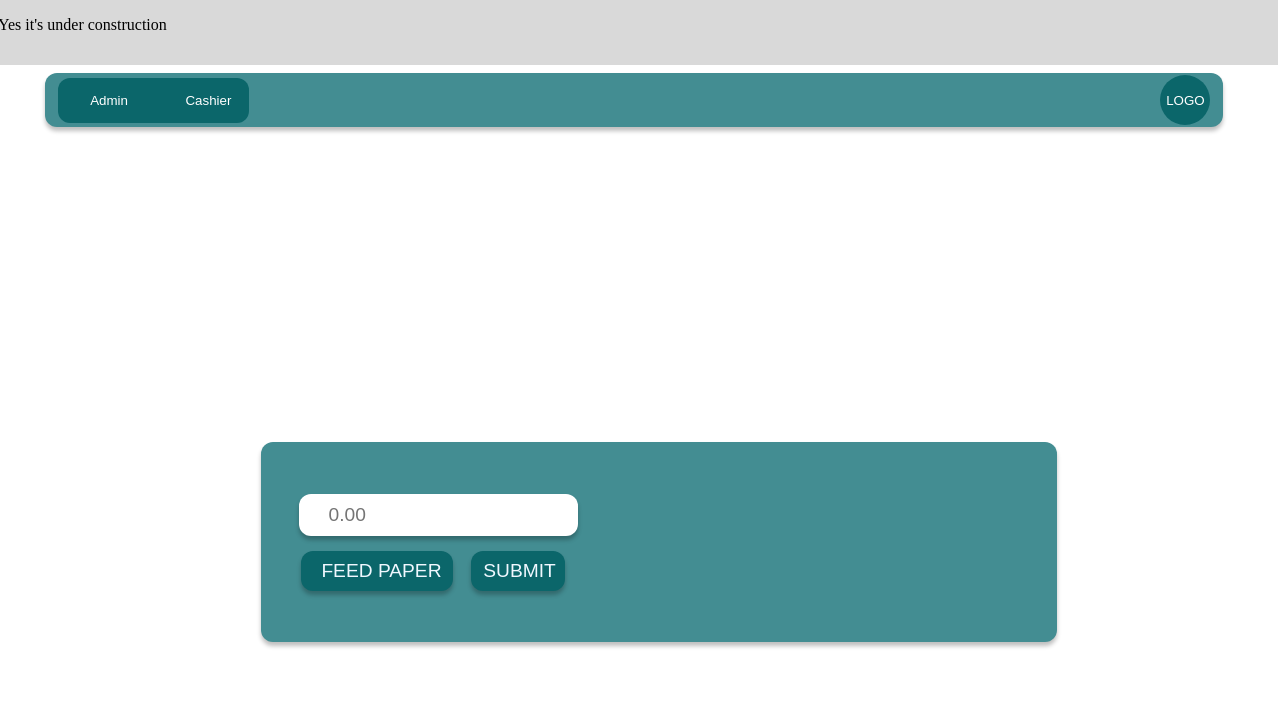
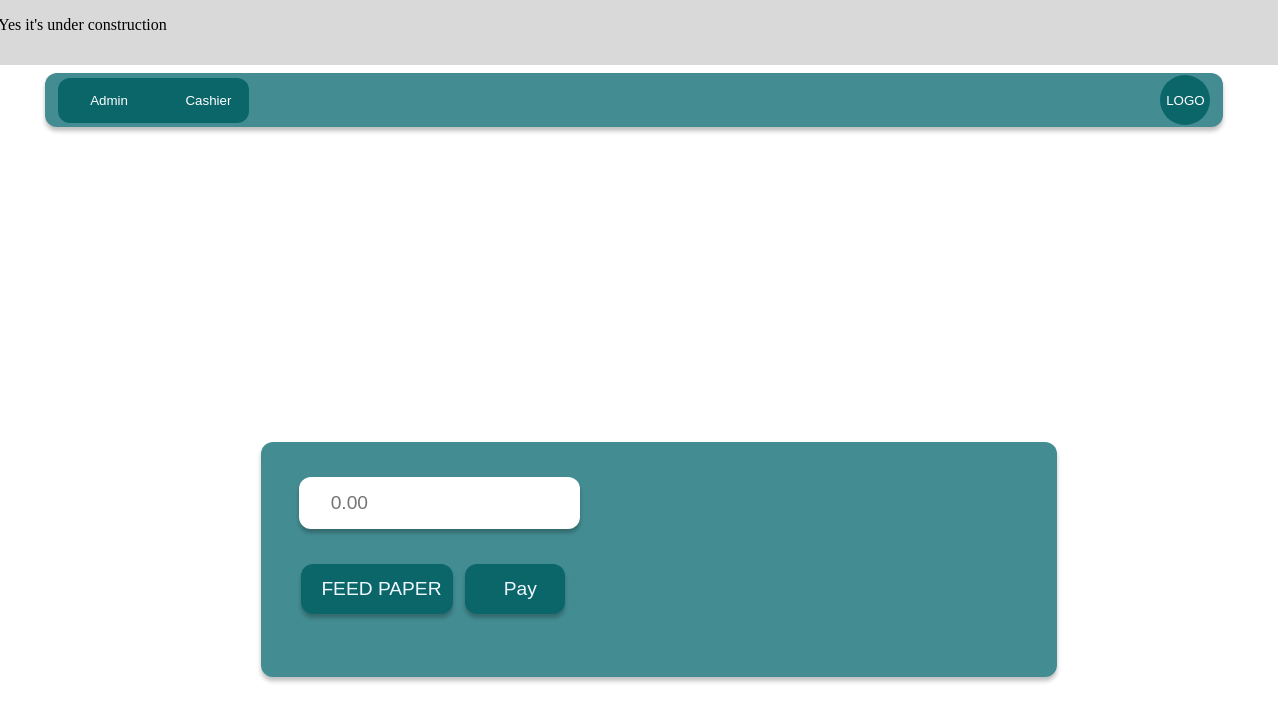
Before and after one commit to Shelly271/POS, an Angular app: page / in a window 1280 px wide. Shown: the top 722 px of the page. Built offline with nearby package versions, Linux system fonts and the light colour scheme.

Commit message:
Commiting functioning home page

```diff
--- a/src/app/shared/components/home/home.component.css
+++ b/src/app/shared/components/home/home.component.css
@@ -71,28 +71,27 @@ form {
     display: flex;
     justify-content: space-between;
     flex-direction: row;
-    align-items: center;
-    align-self: center;
-    margin-top:35%;
+    padding-top: 35px;
+    margin-top: 35%;
     margin-left: 20%;
-    padding-left:  3%;
+    padding-left: 3%;
     height: 200px;
     width: 60%;
     background-color: #438D92;
     border-radius: 12px;
     box-shadow: 0px 4px 4px rgba(0, 0, 0, 0.25);
+}
 
-
-}
-.buttons{
+.buttons {
     display: flex;
     justify-content: space-between;
     flex-direction: row;
     align-items: center;
     align-self: center;
-    padding-top: 15px;
+    padding-top: 35px;
 }
-.btn{
+
+.btn {
     border-radius: 12px;
     font-size: larger;
     padding-left: 12%;
@@ -102,18 +101,25 @@ box-shadow: 0px 4px 4px rgba(0, 0, 0, 0.25);
     width: 120%;
     margin-left: 2%;
     border: none;
-height: 40px;
+    height: 50px;
 }
- .btn:hover{
+
+.btn:hover {
     background-color: #ffffff;
     color: #0B666A;
 }
-.amount{
+
+#payBtn {
+    width: 100px;
+    margin-left: 40px;
+}
+
+.amount {
     outline: none;
     border-radius: 12px;
     font-size: larger;
     padding-left: 12%;
     box-shadow: 0px 4px 4px rgba(0, 0, 0, 0.25);
     border: none;
-height: 40px;
+    height: 50px;
 }
--- a/src/app/shared/components/home/home.component.html
+++ b/src/app/shared/components/home/home.component.html
@@ -11,15 +11,15 @@
         </div>
     </div>
 
-    <form >
+    <form [formGroup]="form" (ngSubmit)="submit()">
         <div class="row">
-            <input type="text" placeholder="0.00" class="amount">
+            <input type="text" placeholder="0.00" class="amount" formControlName="amount">
             <div class="buttons">
                 <div class="col-6">
                     <input type="button" value="FEED PAPER" class="btn">
                 </div>
                 <div class="col-6">
-                    <input type="button" value="SUBMIT" class="btn">
+                    <input type="submit" value="Pay"id="payBtn" class="btn">
                 </div>
             </div>
         </div>
--- a/src/app/shared/components/home/home.component.ts
+++ b/src/app/shared/components/home/home.component.ts
@@ -1,11 +1,25 @@
-import { Component } from '@angular/core';
+import { FormBuilder, FormGroup } from '@angular/forms';
+import { Component, OnInit } from '@angular/core';
 
 @Component({
   selector: 'app-home',
   templateUrl: './home.component.html',
   styleUrls: ['./home.component.css']
 })
-export class HomeComponent {
+export class HomeComponent implements OnInit {
+form: FormGroup= new FormGroup({})
+  constructor(private formBuilder:FormBuilder){
+  }
+  formBinding(){
+    this.form = this.formBuilder.group({
+      amount:['']
+    });
+  }
+  ngOnInit(): void {
+    this.formBinding();
+  }
 
-
+submit(){
+alert(this.form.value.amount)
 }
+}
```
Lines whose indentation alone changed are shown as unchanged.
